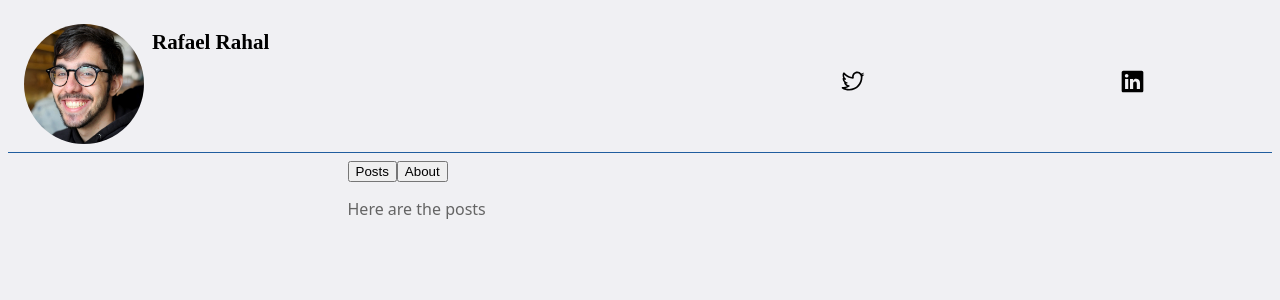
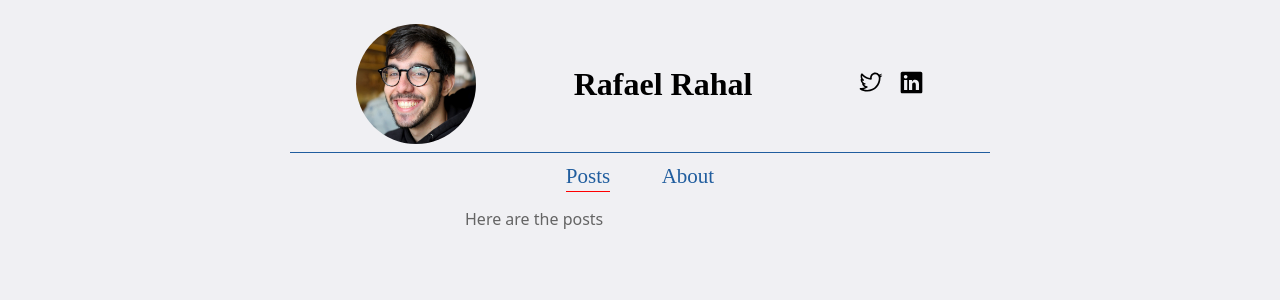
Before and after one commit to rrrahal/blog, a Next.js app: page / in a window 1280 px wide. Shown: the top 300 px of the page. Built offline with nearby package versions, Linux system fonts and the light colour scheme.

Commit message:
design improvements

```diff
--- /dev/null
+++ b/src/components/Content/index.tsx
@@ -0,0 +1,23 @@
+import React from 'react'
+
+import { styled } from '../../../stitches.config'
+
+import { ContentTabs } from './tabs'
+
+const Container = styled('div', {
+  marginX: 'auto',
+  paddingX: '$3',
+  paddingTop: '$2',
+  color: "$primary",
+  maxWidth: '$bigContentSize',
+  '@bp1': {
+    maxWidth: '$smallContentSize'
+  }
+})
+
+
+export const Content = () => (
+  <Container>
+    <ContentTabs />
+  </Container>
+)
--- /dev/null
+++ b/src/components/Content/tabs.tsx
@@ -0,0 +1,70 @@
+
+import * as Tabs from '@radix-ui/react-tabs';
+
+import { styled } from '../../../stitches.config'
+
+const Text = styled('p', {
+  fontFamily: '$system',
+  color: '$secondary',
+})
+
+const Root = styled(Tabs.Root, {
+  display: 'flex',
+  flexDirection: 'column',
+  alignItems: 'center',
+  maxWidth: '$bigContentSize',
+  '@bp1': {
+    maxWidth: '$smallContentSize'
+  }
+})
+
+const List = styled(Tabs.List, {
+  flexShrink: 0,
+  display: 'flex',
+  justifyContent: 'space-around',
+  width: '200px'
+})
+
+const Trigger = styled(Tabs.Trigger, {
+  backgroundColor: '$primary',
+  color: '$hiContrast',
+  height: '30px',
+  display: 'flex',
+  alignItems: 'Center',
+  fontSize: '$6',
+
+  '&:hover': {
+    backgroundColor: '$secondary'
+  },
+  '&[data-state=active]': {
+    borderBottom: '1px solid red',
+  },
+})
+
+const Content = styled(Tabs.Content, {
+  alignSelf: 'flex-start',
+  maxWidth: '$bigContentSize',
+  '@bp1': {
+    maxWidth: '$smallContentSize'
+  }
+})
+
+
+export const ContentTabs = () => (
+  <Root defaultValue="posts">
+  <List aria-label="Posts">
+    <Trigger value="posts">
+      Posts
+    </Trigger>
+    <Trigger value="about">
+      About
+    </Trigger>
+  </List>
+  <Content value='posts' >
+    <Text>Here are the posts</Text>
+  </Content>
+  <Content value='about' >
+    <Text>Here is the about</Text>
+  </Content>
+</Root>
+)
--- a/src/components/Header/index.tsx
+++ b/src/components/Header/index.tsx
@@ -4,33 +4,36 @@ import { TwitterLogoIcon, LinkedInLogoIcon } from '@radix-ui/react-icons'
 import * as Separator from '@radix-ui/react-separator';
 
 import { styled } from '../../../stitches.config'
+import { Title } from './title'
+import { SocialMedia } from './social_media';
 
 const Box = styled('div', {
   display: 'flex',
+  flexDirection: 'column',
   width: '100%',
-  justifyItems: 'center'
+  justifyContent: 'center',
+  alignItems: 'center'
 })
 
-const Title = styled('h1', {
-  marginLeft: '$2',
-  fontSize: '$6',
-  width: '100%'
-})
-
-const SocialMediaItem = styled('a', {
-  fontSize: '$4',
+const Container = styled('div', {
+  display: 'flex',
+  justifyContent: 'center',
+  width: '600px'
 })
 
 const StyledSeparator = styled(Separator.Root, {
   height: '1px',
   width: '100%',
-  backgroundColor: '$hiContrast'
+  backgroundColor: '$hiContrast',
+  maxWidth: '700px'
 })
 
 const StyledImage = styled(Image, {
   borderRadius: '100%',
   paddingY: '$2',
-  marginLeft: '$4'
+  marginLeft: '$4',
+  width: 120,
+  height: 120,
 })
 
 
@@ -39,24 +42,13 @@ export const Header = () => {
   return (
     <>
     <Box>
-      <StyledImage src='/raful.jpg' alt='A picture of Rafael Rahal' width={120} height={120} />
-      <Title>Rafael Rahal</Title>
-      <Box css={{
-        alignItems: 'center',
-        justifyContent: 'space-around'
-      }
-      }>
-        <SocialMediaItem> <TwitterLogoIcon style={{
-          width: 25,
-          height: 25
-        }}/> </SocialMediaItem>
-        <SocialMediaItem> <LinkedInLogoIcon style={{
-          width: 25,
-          height: 25
-        }}/> </SocialMediaItem>
-      </Box>
+      <Container>
+        <StyledImage src='/raful.jpg' alt='A picture of Rafael Rahal' width={120} height={120} />
+        <Title />
+        <SocialMedia />
+      </Container>
+      <StyledSeparator />
     </Box>
-    <StyledSeparator />
     </>
   )
 }
--- /dev/null
+++ b/src/components/Header/social_media.tsx
@@ -0,0 +1,28 @@
+import React from 'react'
+import { TwitterLogoIcon, LinkedInLogoIcon } from '@radix-ui/react-icons'
+
+import { styled } from '../../../stitches.config'
+
+const Box = styled('div', {
+  display: 'flex',
+  alignItems: 'center',
+  marginRight: '$2'
+})
+
+const SocialMediaItem = styled('a', {
+  paddingX: '$2',
+})
+
+
+export const SocialMedia = () => (
+  <Box>
+    <SocialMediaItem> <TwitterLogoIcon style={{
+          width: 25,
+          height: 25
+        }}/> </SocialMediaItem>
+        <SocialMediaItem> <LinkedInLogoIcon style={{
+          width: 25,
+          height: 25
+        }}/> </SocialMediaItem>
+  </Box>
+)
--- /dev/null
+++ b/src/components/Header/title.tsx
@@ -0,0 +1,24 @@
+import React from 'react'
+
+import { styled } from '../../../stitches.config'
+
+const Box = styled('div', {
+  display: 'flex',
+  width: '100%',
+  alignItems: 'center',
+})
+
+const Text = styled('h1', {
+  fontSize: '$7',
+  marginX: 'auto',
+  '@bp1': {
+    fontSize: '$titleSize'
+  }
+})
+
+
+export const Title = () => (
+  <Box>
+    <Text>Rafael Rahal</Text>
+  </Box>
+)
--- a/src/pages/index.tsx
+++ b/src/pages/index.tsx
@@ -1,67 +1,22 @@
 import Head from 'next/head'
-import * as Tabs from '@radix-ui/react-tabs';
 
 import { styled } from '../../stitches.config'
 
 import { Header } from '../components/Header'
+import { Content } from '../components/Content'
 
-const Box = styled('div', {})
-
-const Text = styled('p', {
-  fontFamily: '$system',
-  color: '$secondary',
-})
-
-const Link = styled('a', {
-  fontFamily: '$system',
-  textDecoration: 'none',
-  color: '$hiContrast',
-})
-
-const Content = styled('div', {
-  marginX: 'auto',
-  paddingX: '$3',
-  color: "$primary",
-  variants: {
-    size: {
-      1: {
-        maxWidth: '300px',
-      },
-      2: {
-        maxWidth: '585px',
-      },
-      3: {
-        maxWidth: '865px',
-      },
-    },
-  },
+const Box = styled('div', {
+  paddingY: '$2', height: '100vh'
 })
 
 export default function Home() {
   return (
-    <Box css={{ paddingY: '$2', height: '100vh'}}>
+    <Box>
       <Head>
-        <title>Use Stitches with Next.js</title>
+        <title>Home | Rafael Rahal</title>
       </Head>
       <Header/>
-      <Content size={{ '@initial': '1', '@bp1': '2' }} css={{paddingY: '$2'}}>
-      <Tabs.Root defaultValue="posts">
-        <Tabs.List aria-label="Posts">
-          <Tabs.Trigger value="posts">
-            Posts
-          </Tabs.Trigger>
-          <Tabs.Trigger value="about">
-            About
-          </Tabs.Trigger>
-        </Tabs.List>
-        <Tabs.Content value='posts' >
-          <Text>Here are the posts</Text>
-        </Tabs.Content>
-        <Tabs.Content value='about' >
-          <Text>Here is the about</Text>
-        </Tabs.Content>
-      </Tabs.Root>
-      </Content>
+      <Content />
     </Box>
   )
 }
--- a/stitches.config.ts
+++ b/stitches.config.ts
@@ -43,6 +43,8 @@ export const {
       4: '16px',
       5: '20px',
       6: '24px',
+      bigContentSize: '400px',
+      smallContentSize: '350px'
     },
     fontSizes: {
       1: '12px',
@@ -51,6 +53,9 @@ export const {
       4: '17px',
       5: '19px',
       6: '21px',
+      7: '24px',
+      8: '28px',
+      titleSize: '32px'
     },
     fonts: {
       system: 'system-ui',
@@ -90,9 +95,16 @@ export const darkTheme = createTheme({
 
 const GlobalStyles = globalCss({
   body: {
-    //we can call the color token values with the
-    //$ prefix in a string
     background: "$primary",
+  },
+  button: {
+    all: 'unset'
+  },
+  fieldset: {
+    all: 'unset'
+  },
+  input: {
+    all: 'unset'
   }
 })
 
```
